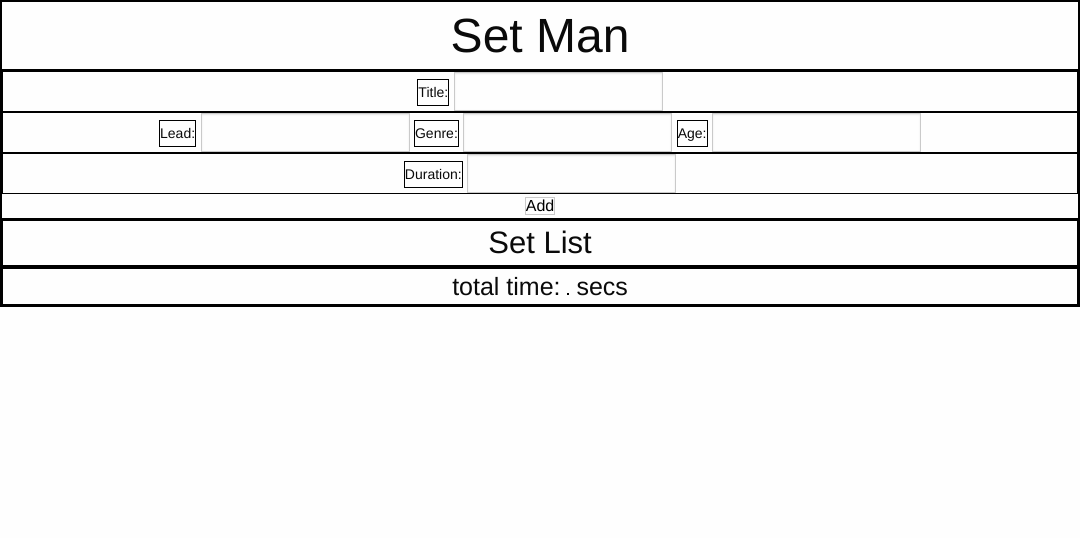
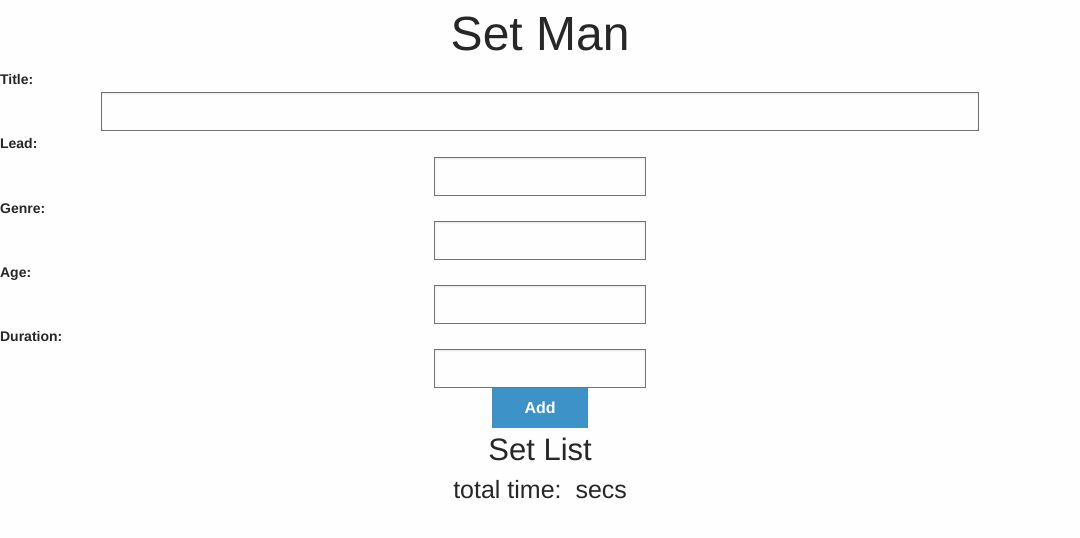
Before and after one commit to ccallen001/set-man, an Electron app: page index.html in a window 1080 px wide. Drawn offline with Linux system fonts and the light colour scheme; no server answers.

```diff
--- a/css/style.scss
+++ b/css/style.scss
@@ -1,28 +1,70 @@
 body,
 body *:not(script) {
+    // VARIABLES
+
+    // color palette
+    $black: #272727;
+    $blue: #3D92C7;
+    $green: #30D36E;
+    $gray: #727272;
+
+    // GENERALS
+
     display: block;
     box-sizing: border-box;
-    margin: 0 !important;
-    padding: 0 !important;
+    margin-bottom: 0 !important;
+    color: $black;
     text-align: center;
-    border: 1px solid black;
+
+    // border: 1px solid $gray;
+    border-color: $gray !important;
     outline: none;
 
-    label,
     input,
     button,
     span,
     .inline-block {
         display: inline-block !important;
-        width: auto !important;
     }
 
     button {
         border: 1px solid rgba(202, 202, 202, 1);
+        font-weight: bold;
         cursor: pointer !important;
-	}
+    }
 
     .remove::selection {
         background: none;
     }
+
+    // SPECIFICS
+
+    .ui {
+        $width: 212px;
+
+        label {
+            width: 100px;
+            font-weight: bold;
+            text-align: left;
+        }
+
+        input {
+            width: $width;
+
+            &.title {
+                width: $width * 4.140625;
+            }
+        }
+
+        button.add {
+            padding: 12px 32px;
+            background-color: $blue;
+            color: white;
+            border: none !important;
+
+            &:focus {
+                background-color: $green;
+            }
+        }
+    }
 }
```
Also changed, not shown: css/style.css, 1 other file.
